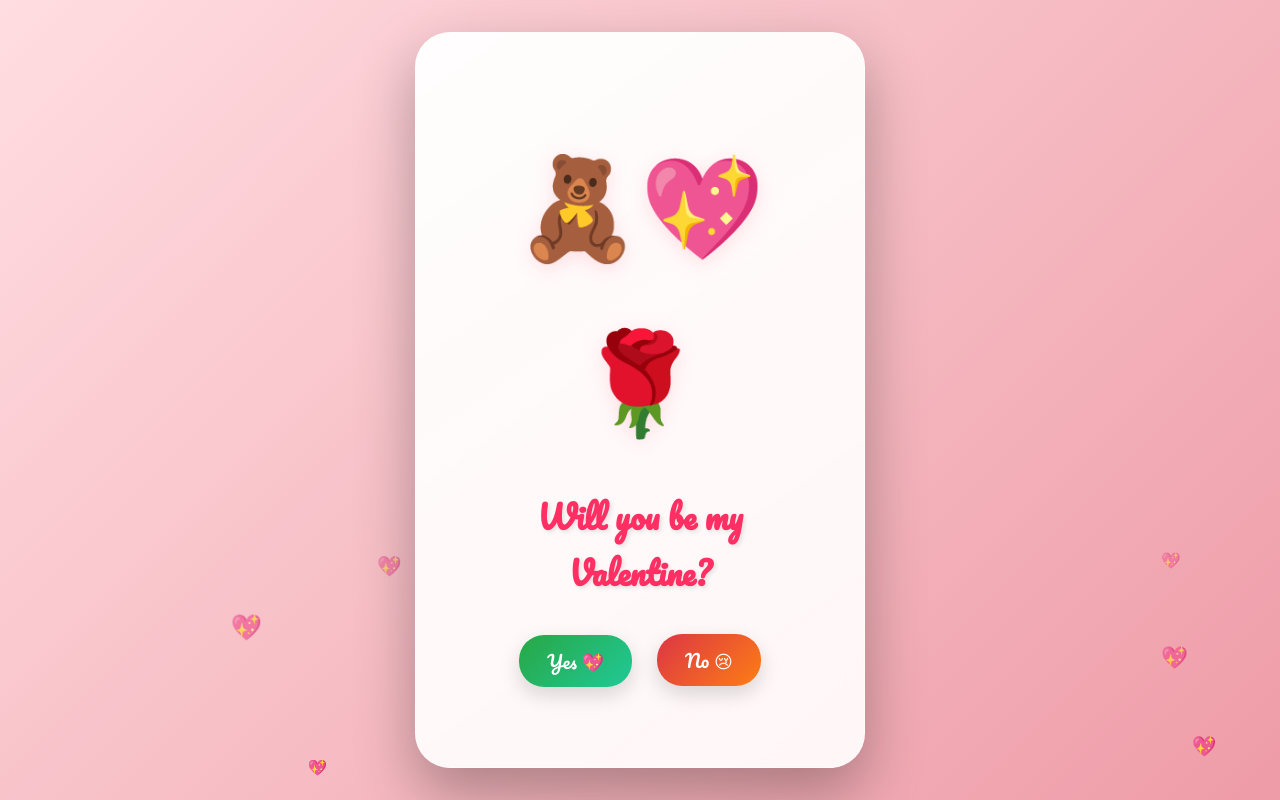
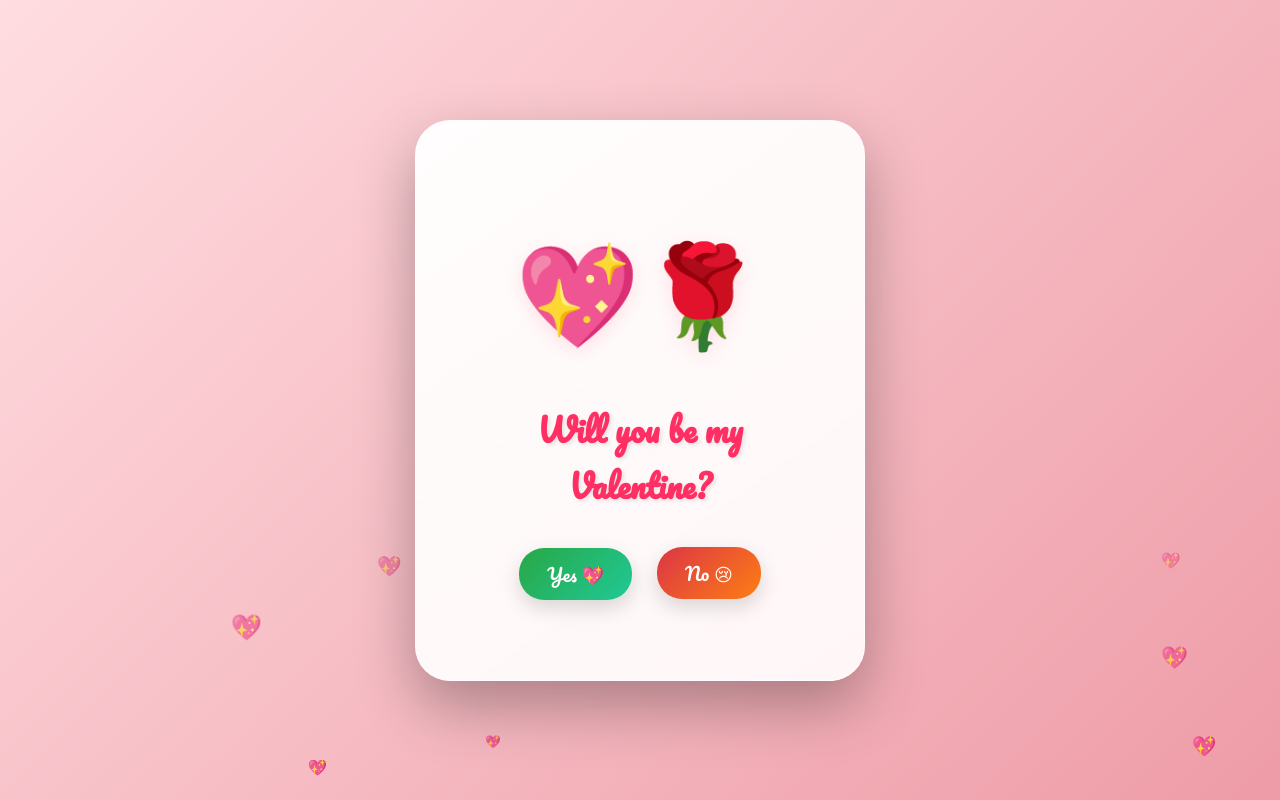
Before and after one commit to TrickAndTrack/My_Valentine, a plain HTML site: page index.html in a window 1280 px wide. Drawn offline with Linux system fonts and the light colour scheme.

Commit message:
Update index.html

```diff
--- a/index.html
+++ b/index.html
@@ -169,7 +169,7 @@ button:hover{
 <body>
 
 <div class="card" id="card">
-    <div class="teddy">🧸💖🌹</div>
+    <div class="teddy">💖🌹</div>
     <h1>Will you be my Valentine?</h1>
     <div class="buttons">
         <button id="yes">Yes 💖</button>
```
